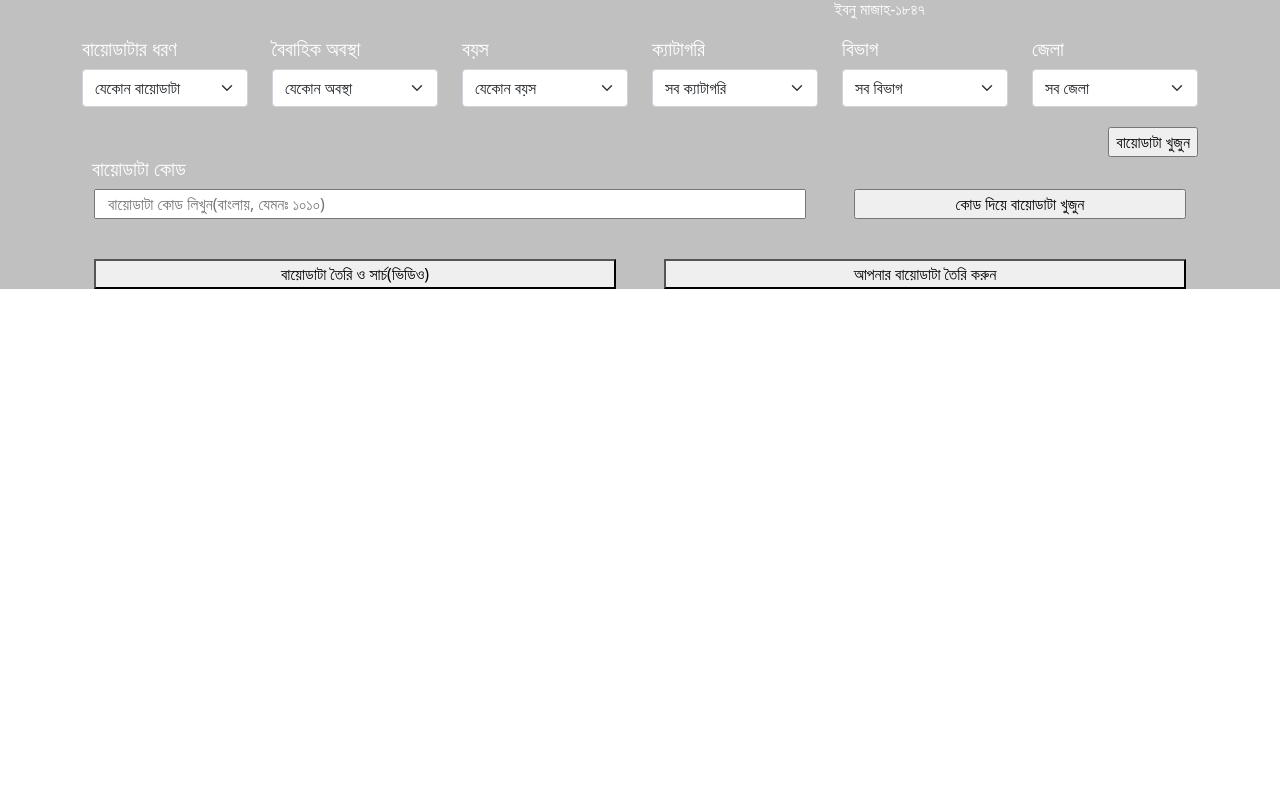
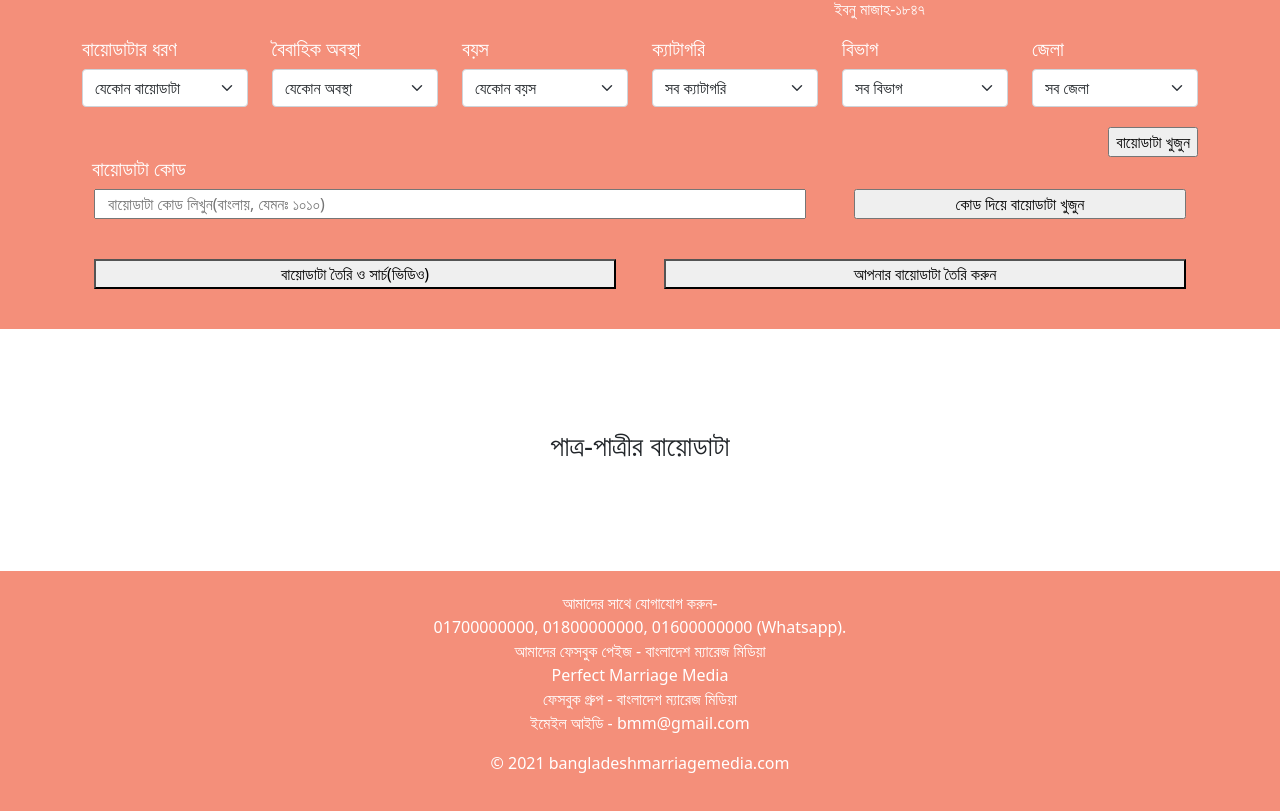
Before and after one commit to sakhawat777/bangladesh-marriage-media, a React (Create React App) app: page / in a window 1280 px wide. Shown: the part 233-1044 px from the top of the page. Before the commit the page ends 800 px from the top, so only its background shows below. Built offline with nearby package versions, Linux system fonts and the light colour scheme.

Commit message:
Footer added

```diff
--- a/src/components/Home/Home.css
+++ b/src/components/Home/Home.css
@@ -1,5 +1,5 @@
 .main-class {
-	background-color: silver;
+	background-color: #f48f7a;
 	color: white;
 }
 .main-class h1 {
@@ -16,7 +16,24 @@
 }
 .bio-button-section {
 	margin-top: 40px;
+	padding-bottom: 40px;
 }
 #bio-header {
 	margin-left: 10px;
 }
+#home-bio-data {
+	text-align: center;
+	padding-top: 100px;
+	padding-bottom: 100px;
+}
+.footer-section {
+	text-align: center;
+	background-color: #f48f7a;
+	color: white;
+	padding-top: 20px;
+	padding-bottom: 20px;
+}
+.footer-section a {
+	color: white;
+	text-decoration: none;
+}
--- a/src/components/Home/Home.js
+++ b/src/components/Home/Home.js
@@ -191,6 +191,35 @@ const Home = () => {
 					</section>
 				</section>
 			</section>
+			<section id="home-bio-data">
+
+	<Container>
+
+		<Row>
+
+			<h3>পাত্র-পাত্রীর বায়োডাটা</h3>
+
+
+		</Row>
+
+	</Container>
+
+</section>
+<footer className="footer-section">
+	<Container>
+		<div>
+			<p>আমাদের সাথে যোগাযোগ করুন- <br />
+
+      01700000000, 01800000000, 01600000000 (Whatsapp). <br />
+	  আমাদের ফেসবুক পেইজ - <a href="https://www.facebook.com/" >বাংলাদেশ ম্যারেজ মিডিয়া </a> <br />
+	  Perfect Marriage Media <br />
+	  ফেসবুক গ্রুপ - <a href="https://www.facebook.com/">বাংলাদেশ ম্যারেজ মিডিয়া</a> <br />
+	  ইমেইল আইডি - <a href="bmm@gmail.com">bmm@gmail.com</a>
+			</p>
+			<p>© 2021 bangladeshmarriagemedia.com</p>
+		</div>
+	</Container>
+</footer>
 
 		</>
 
```
